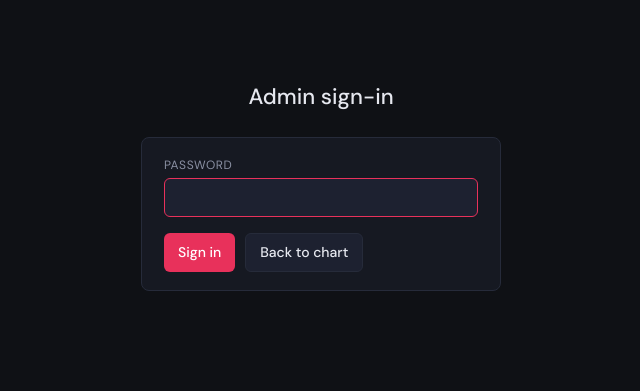
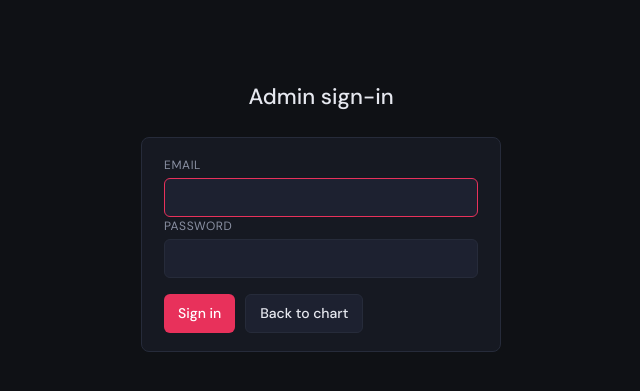
Before and after one commit to Ivlad003/org_tree_code_store, a PHP site: page /admin.php in a window 1280 px wide. Shown: the top 391 px of the page, without its empty margins (319-959 px from the left). Run offline with PHP 8.4, Linux system fonts and the light colour scheme.

Commit message:
feat: require email + password for admin login
Harden the admin gate: the login handler now checks ADMIN_EMAIL
alongside ADMIN_PASSWORD (both from .env). The two hash_equals checks
are computed separately then AND-ed so neither short-circuits, and the
login form gains an email field. Error message stays deliberately vague.

Co-Authored-By: Claude Opus 4.7 <noreply@anthropic.com>

```diff
--- a/admin.php
+++ b/admin.php
@@ -25,14 +25,20 @@ $action = $_POST['action'] ?? $_GET['action'] ?? '';
 
 if ($_SERVER['REQUEST_METHOD'] === 'POST') {
     if ($action === 'login') {
-        $expected = $_ENV['ADMIN_PASSWORD'] ?? '';
-        $supplied = $_POST['password'] ?? '';
-        if ($expected !== '' && is_string($supplied) && hash_equals($expected, $supplied)) {
+        $expectedEmail = $_ENV['ADMIN_EMAIL'] ?? '';
+        $expectedPass  = $_ENV['ADMIN_PASSWORD'] ?? '';
+        $suppliedEmail = is_string($_POST['email'] ?? null) ? trim($_POST['email']) : '';
+        $suppliedPass  = is_string($_POST['password'] ?? null) ? $_POST['password'] : '';
+        // Compare both factors with hash_equals; AND the results so neither
+        // check short-circuits (keeps the comparison timing-independent).
+        $emailOk = $expectedEmail !== '' && hash_equals(strtolower($expectedEmail), strtolower($suppliedEmail));
+        $passOk  = $expectedPass !== ''  && hash_equals($expectedPass, $suppliedPass);
+        if ($emailOk && $passOk) {
             session_regenerate_id(true);
             $_SESSION['admin'] = true;
             redirect('admin.php');
         }
-        setFlash('err', 'Wrong password.');
+        setFlash('err', 'Wrong email or password.');
         redirect('admin.php');
     }
 
@@ -95,8 +101,12 @@ if (!isAdmin()) {
         <form method="post" class="card">
             <input type="hidden" name="action" value="login">
             <div class="field">
+                <label for="email">Email</label>
+                <input type="email" id="email" name="email" autocomplete="username" autofocus required>
+            </div>
+            <div class="field">
                 <label for="password">Password</label>
-                <input type="password" id="password" name="password" autofocus required>
+                <input type="password" id="password" name="password" autocomplete="current-password" required>
             </div>
             <div class="actions">
                 <button type="submit">Sign in</button>
```
Also changed, not shown: 1 other file.
